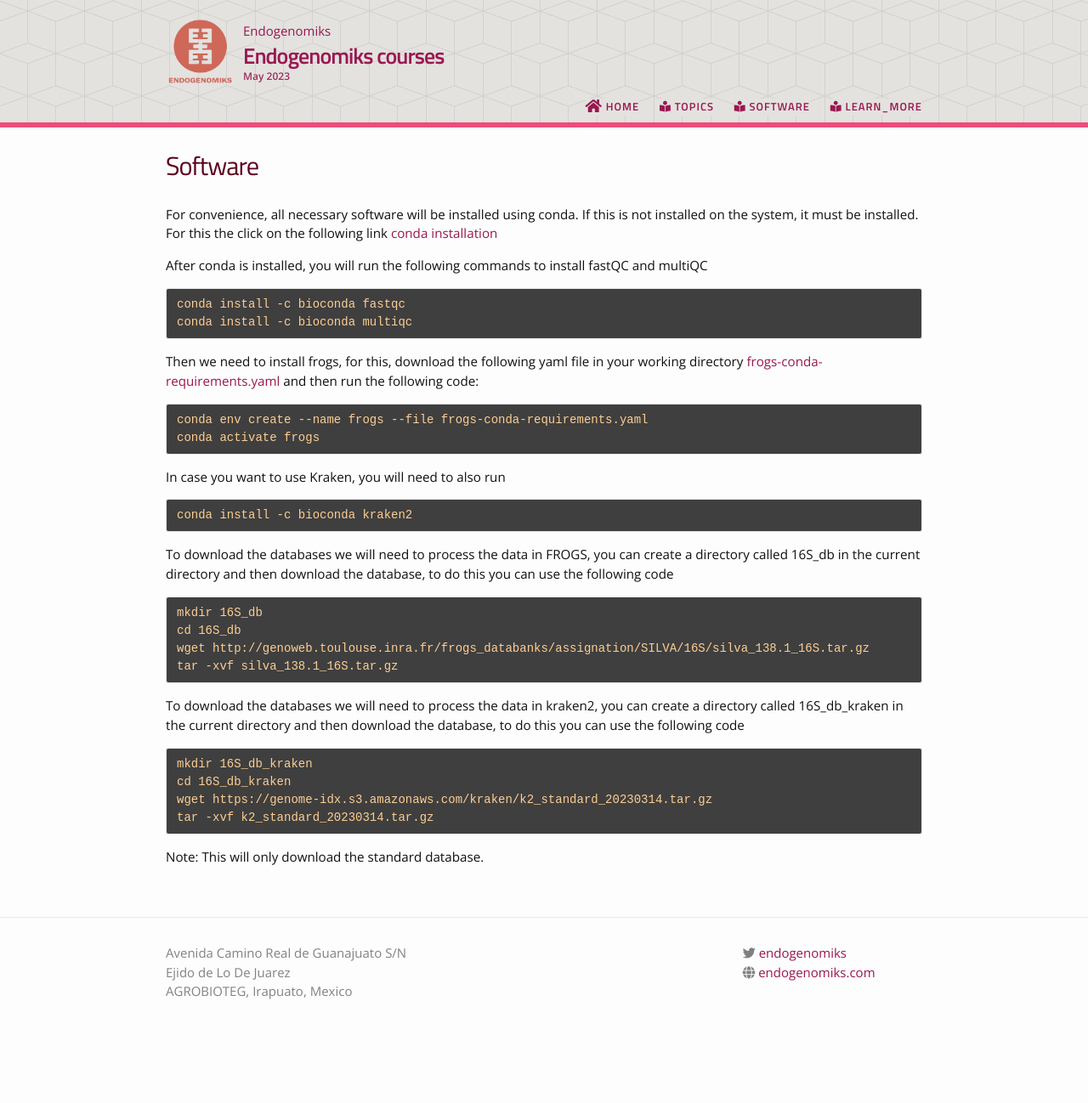
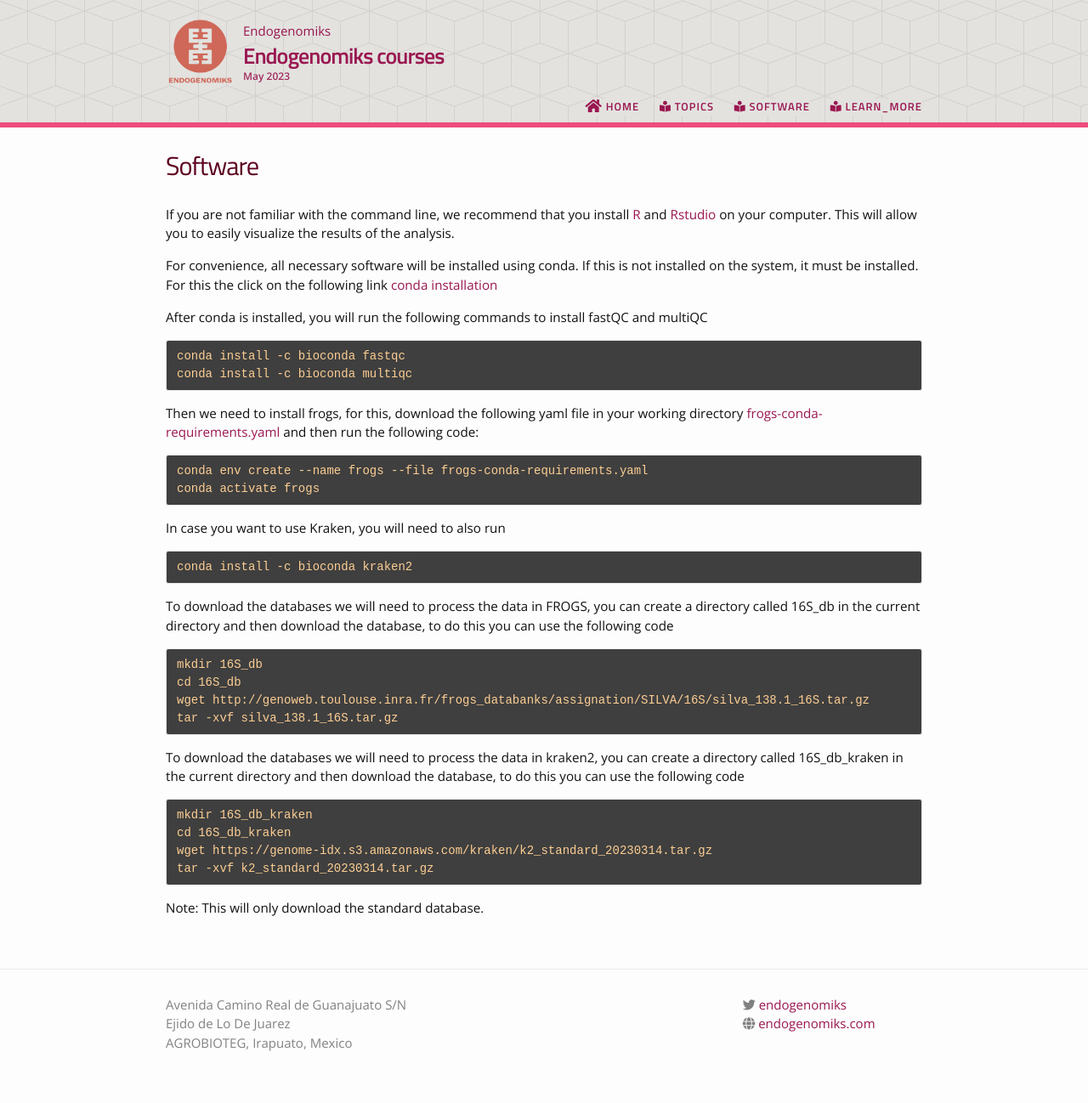
Before and after one commit to pyrosilesl97/endogenomiks_courses, a Jekyll site: the page built from software.md, in a window 1280 px wide. Shown: the whole page at 85% size. Built offline with Jekyll 4.4.1, drawn with Linux system fonts in a browser that asks for light colours; nearby versions of some CDN libraries; before the commit the page ends 1238 px from its top, so only the background shows below that.

Commit message:
adding R to the list of software

```diff
--- a/software.md
+++ b/software.md
@@ -3,6 +3,10 @@ layout: software
 title: Software
 permalink: /software/
 ---
+
+If you are not familiar with the command line, we recommend that you install [R](https://www.r-project.org) and [Rstudio](https://posit.co/download/rstudio-desktop/) on your computer. This will allow you to easily visualize the results of the analysis.
+
+
 
 For convenience, all necessary software will be installed using conda. If this is not installed on the system, it must be installed. For this the click on the following link [conda installation](https://docs.conda.io/en/latest/miniconda.html)
 
```
